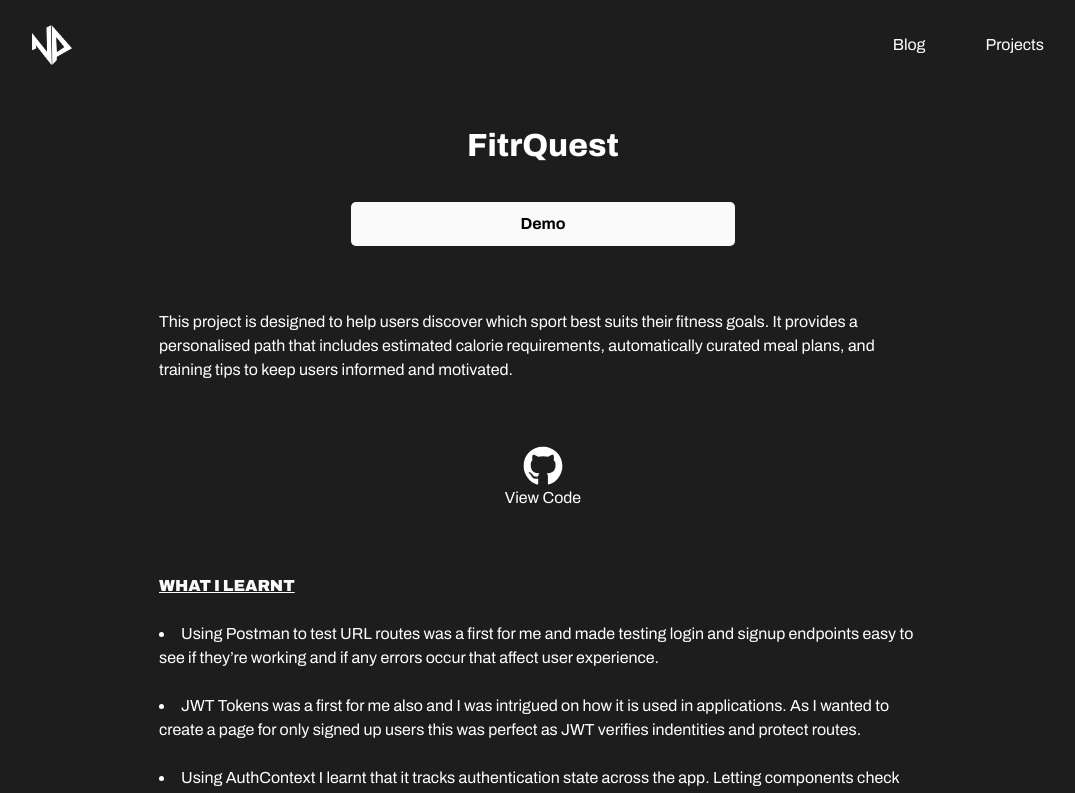
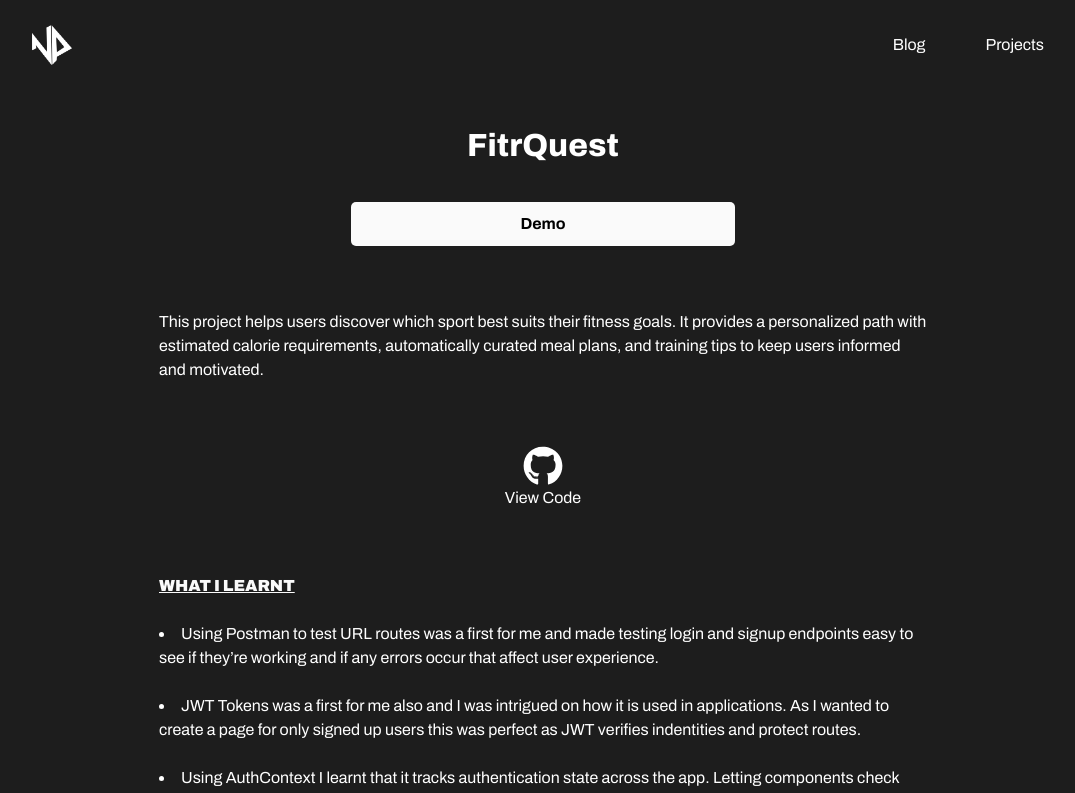
Before and after one commit to Nathan-47/npv4, a React (Vite) app: page /fitrquest in a window 1280 px wide. Shown: the top 793 px of the page, without its empty margins (97-1172 px from the left). Built offline with nearby package versions, Linux system fonts and the light colour scheme.

Commit message:
intro copy amend

```diff
--- a/src/pages/fitrquest.jsx
+++ b/src/pages/fitrquest.jsx
@@ -10,7 +10,7 @@ const fitrquest = () => {
             <h1 className="project-heading">FitrQuest</h1>
             <Link className="project-btn" to="https://fitrquest-frontend.onrender.com/" target="_blank" rel="noopener noreferrer">Demo</Link>
             <p className="!mt-16 text-white">
-                This project is designed to help users discover which sport best suits their fitness goals. It provides a personalised path that includes estimated calorie requirements, automatically curated meal plans, and training tips to keep users informed and motivated.
+                This project helps users discover which sport best suits their fitness goals. It provides a personalized path with estimated calorie requirements, automatically curated meal plans, and training tips to keep users informed and motivated.
             </p>
 
             <div className="git-repo">
```
